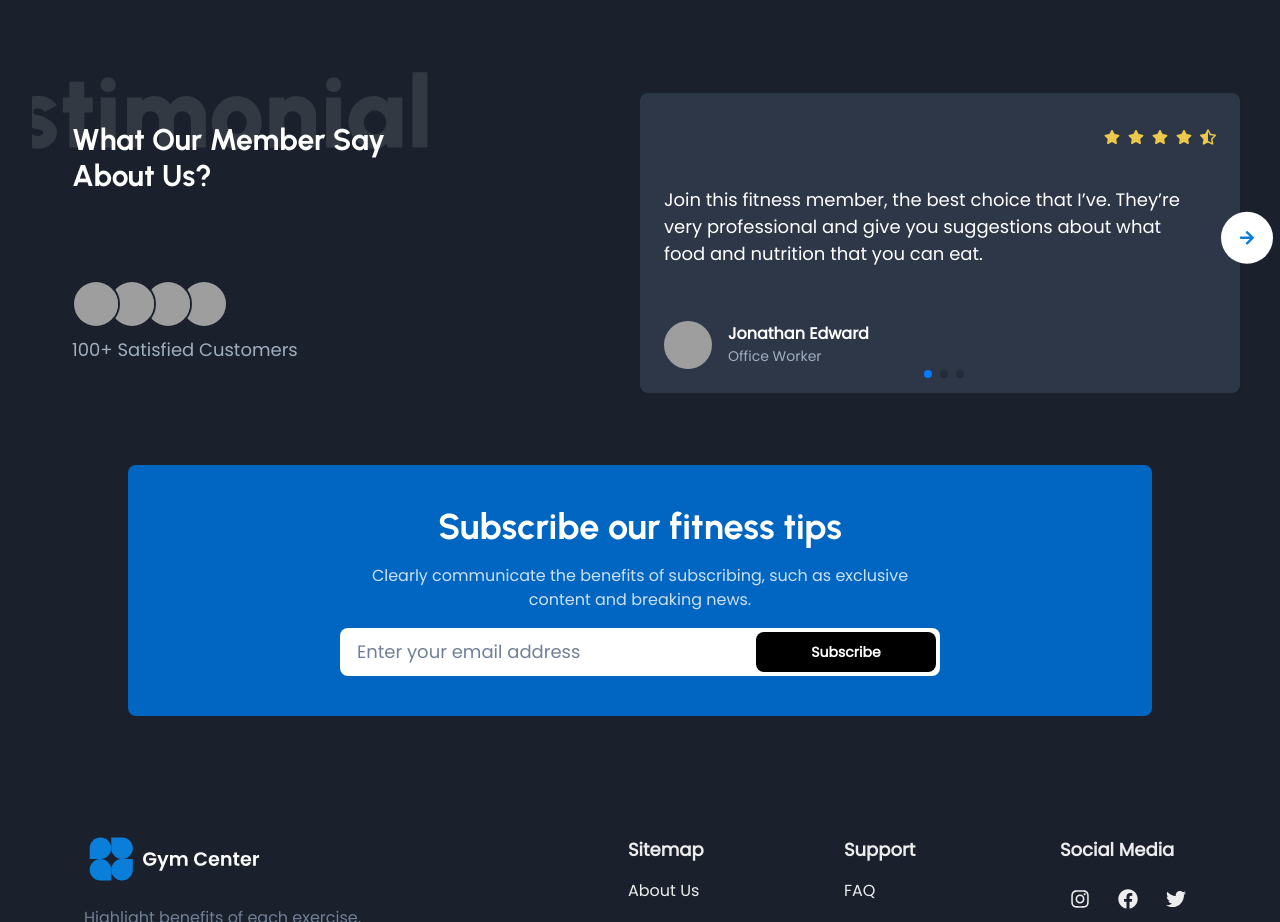
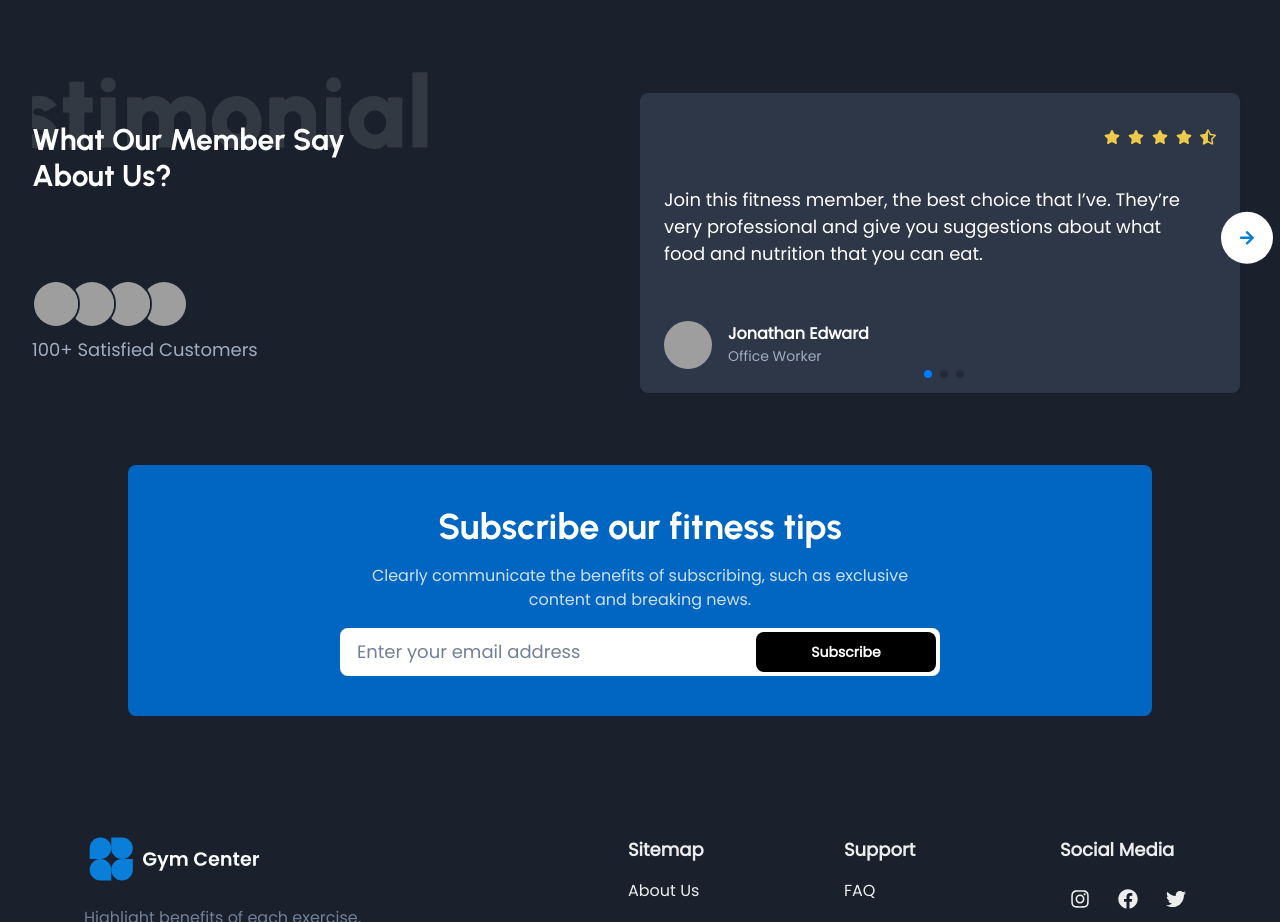
Before and after one commit to KayoRonald/gym-center, a React (Vite) app: page / in a window 1280 px wide. Shown: the part 2860-3782 px from the top of the page. Built offline with nearby package versions, Linux system fonts and the light colour scheme; grey boxes are pictures that could not be loaded.

Commit message:
fix: Remove pl

```diff
--- a/src/components/testimonial/index.tsx
+++ b/src/components/testimonial/index.tsx
@@ -49,7 +49,6 @@ export default function TestimonialSection() {
       >
         <Box>
           <Heading
-            pl={10}
             as={"h2"}
             fontSize="3xl"
             fontWeight="bold"
@@ -66,7 +65,7 @@ export default function TestimonialSection() {
             top={"-50px"}
           />
         </Box>
-        <Flex justify={"start"} pl={10} align={"start"} direction={"column"}>
+        <Flex justify={"start"} align={"start"} direction={"column"}>
           <AvatarGroup mt={4}>
             <Avatar src="https://i.pravatar.cc/50" />
             <Avatar src="https://i.pravatar.cc/51" />
```
